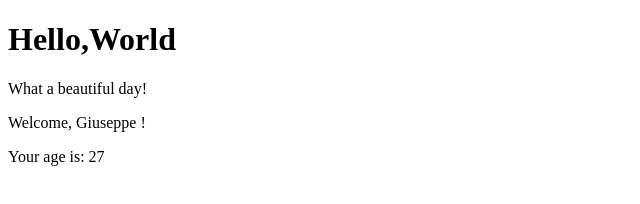
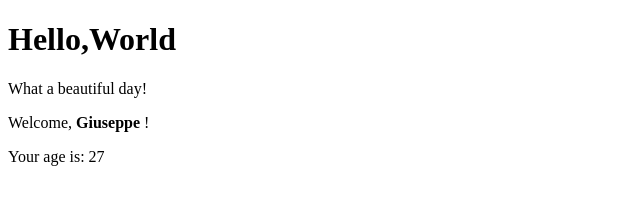
Before and after one commit to GiuseppeFilannino/React-exercises, a React (Create React App) app in the folder my-app/: page / in a window 1280 px wide. Shown: the top 204 px of the page, without its empty margins (0-640 px from the left). Built offline with nearby package versions, Linux system fonts and the light colour scheme.

Commit message:
props-04

```diff
--- a/my-app/src/Welcome.js
+++ b/my-app/src/Welcome.js
@@ -17,7 +17,7 @@ export class Welcome extends React.Component {
 
 
 Welcome.defaultProps = {
-    name: "Giuseppe",
+    name: <strong>Giuseppe</strong>,
     age: "27"
 
 }
```
